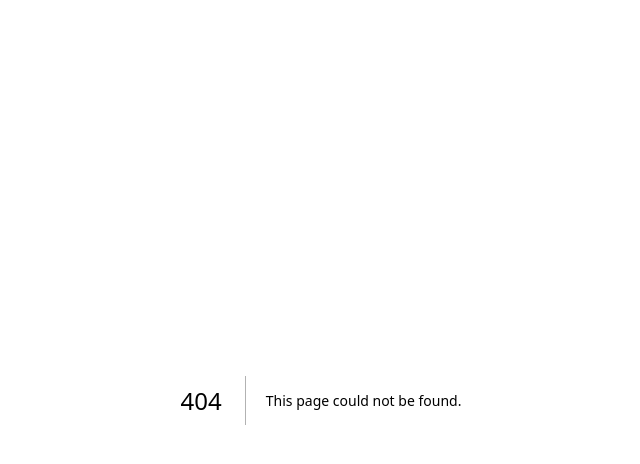
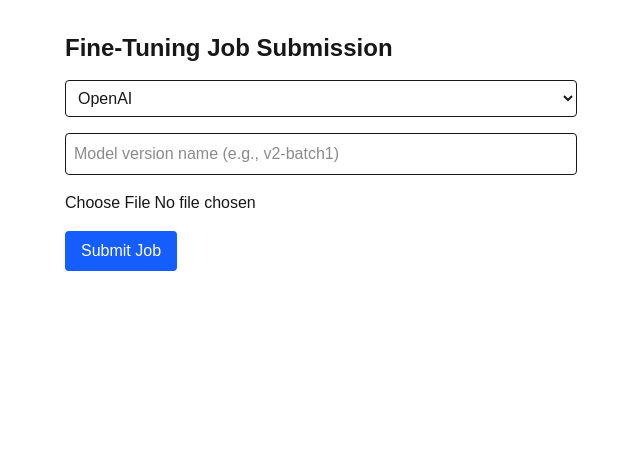
Before and after one commit to JeffSherer/hub-app, a Next.js app in the folder frontend/: page /train in a window 1280 px wide. Before the commit this address had no page. Shown: the top 464 px of the page, without its empty margins (319-959 px from the left). Built offline with nearby package versions, Linux system fonts and the light colour scheme.

Commit message:
Add fine-tuning job submission page

```diff
--- /dev/null
+++ b/frontend/pages/train.tsx
@@ -0,0 +1,49 @@
+import { useState } from 'react';
+
+export default function Train() {
+  const [model, setModel] = useState('openai');
+  const [version, setVersion] = useState('');
+  const [file, setFile] = useState<File | null>(null);
+  const [response, setResponse] = useState('');
+
+  const submitJob = async () => {
+    if (!file || !version.trim()) return alert('All fields required');
+    const formData = new FormData();
+    formData.append('model', model);
+    formData.append('version', version);
+    formData.append('dataset', file);
+
+    const res = await fetch('https://hub-app-ybxk.onrender.com/fine-tune/submit', {
+      method: 'POST',
+      body: formData,
+    });
+    const data = await res.json();
+    setResponse(JSON.stringify(data, null, 2));
+  };
+
+  return (
+    <div className="p-8 max-w-xl mx-auto">
+      <h2 className="text-2xl font-bold mb-4">Fine-Tuning Job Submission</h2>
+      <div className="space-y-4">
+        <select value={model} onChange={(e) => setModel(e.target.value)} className="w-full p-2 border rounded">
+          <option value="openai">OpenAI</option>
+          <option value="claude">Claude</option>
+        </select>
+        <input
+          type="text"
+          placeholder="Model version name (e.g., v2-batch1)"
+          value={version}
+          onChange={(e) => setVersion(e.target.value)}
+          className="w-full p-2 border rounded"
+        />
+        <input type="file" onChange={(e) => setFile(e.target.files?.[0] || null)} className="w-full" />
+        <button onClick={submitJob} className="px-4 py-2 bg-blue-600 text-white rounded hover:bg-blue-700">
+          Submit Job
+        </button>
+        {response && (
+          <pre className="bg-gray-100 p-4 mt-4 rounded whitespace-pre-wrap">{response}</pre>
+        )}
+      </div>
+    </div>
+  );
+}
```
